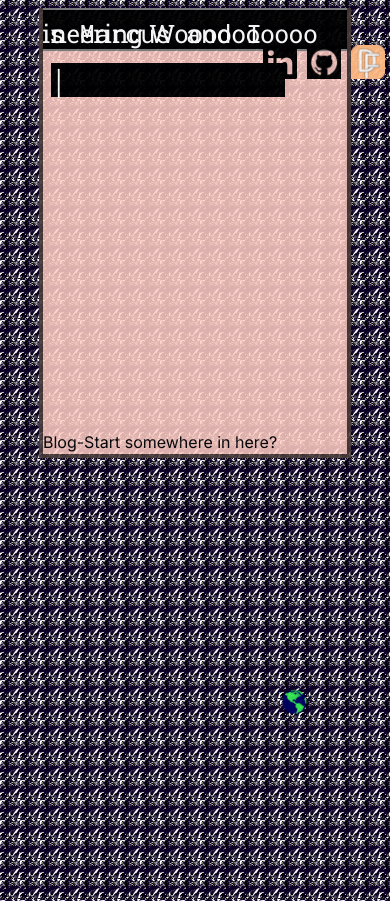
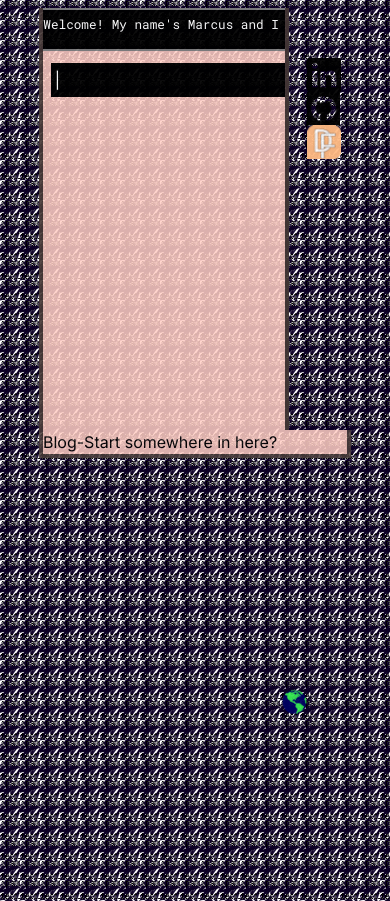
Before and after one commit to marcusandrist/marcusandrist.github.io, a Next.js app: page / in a window 390 px wide. Built offline with nearby package versions, Linux system fonts and the light colour scheme.

Commit message:
Prepped for Moonday

```diff
--- a/src/components/Header.tsx
+++ b/src/components/Header.tsx
@@ -5,7 +5,7 @@
 export const Header = () => {
 return (
   <div className=
-    {["absolute","z-10","mx-[10vw]","w-[80vw]","h-[50vh]","border-x-4",
+    {["absolute","z-10","mx-[10vw]","md:w-[80vw]","h-[50vh]","border-x-4",
     "bg-lighterpalecreme","bg-opacity-90","border-opacity-70","border-black",
     "flex-1","mt-[1vh]"].join(" ")}
   >
--- a/src/components/display/Bar.tsx
+++ b/src/components/display/Bar.tsx
@@ -1,25 +1,23 @@
 "use client"
 import useAnimationDelay from "../utils/useAnimationDelay";
-
-//const useAnimationDelay = ({id, styles, delay}: useAnimationDelayProps) => {
 
 export const ScrollingBar = () => {
 
   useAnimationDelay({id: "welcomeText",
-  styles: ["inline-block", "animate-dabar2"], delay: 700,});
+  styles: ["animate-dabar","md:inline-block"], delay: 4500,});
 
   return(
 
-  <div className={["relative","bg-black","border-white","border-y-2",
+  <div className={["relative","bg-black","border-white","border-y-2","select-none",
   "border-opacity-50","text-white","px-[1vw]","pt-[.5vh]","overflow-hidden",
-  "whitespace-nowrap","h-[5vh]","text-[3vh]","font-slab","w-full",
-  "select-none",].join(" ")}>
-    <p className={["inline-block","animate-dabar2","absolute","font-mono",
+  "whitespace-nowrap","h-[5vh]","md:text-[3vh]","font-slab","w-full",
+  "text-[1.5vh]"].join(" ")}>
+    <p className={["inline-block","animate-dabar","absolute","font-mono",
     ].join(" ")}>
-      Welcome! My name's Marcus and I
+      Welcome! My name's Marcus and I love software engineering Woooooooooo
     </p>
     <p className={["hidden","absolute"].join(" ")} id="welcomeText">
-      love software engineering Woooooooooo
+      Welcome! My name's Marcus and I love software engineering Woooooooooo
     </p>
   </div>
 
@@ -31,19 +29,14 @@
 
   <div>
     {/* Pointer/Typing Character */}
-    <div className={["bg-black","text-2xl","text-white","pt-[.5vh]",
+    <div className={["bg-black","text-md","text-white","pt-[.5vh]",
     "h-[4vh]","mt-[1.5vh]","w-[60vw]","ml-[2vw]","pl-[1vw]","select-none",
     ].join(" ")}>
       |
     </div>
 
-    {/* Typed Text */}{/*
-    <div className="font-slab">
-      <p>hiiiiii hello, font? hello. pleas.e</p>
-    </div>
-    <div className="inline-block font-mono">
-      hiiiiii hello, font? hello. pleas.e
-    </div>*/}
+    {/* Typed Text */}
+
   </div>
 
   );
--- a/src/components/display/Card.tsx
+++ b/src/components/display/Card.tsx
@@ -1,23 +1,23 @@
 export const Socials = ({className}: {className: string}) => {
 return (
 
-  <div className={["absolute","w-[16vw]","top-[5.5vh]","h-[3vw]",
+  <div className={["absolute","w-[16vw]","md:top-[5.5vh]","md:h-[3vw]",
   "left-[64vw]","flex","justify-center","space-between","items-center",
-  "mt-[.15vh]"].join(" ")}>
+  "mt-[.15vh]","flex-col","md:flex-row","top-[8vh]","h-[16vw]"].join(" ")}>
+
     <a href="https://www.linkedin.com/in/marcusandrist/" target="_blank">
     <div className={["bg-[url('/linkedin2.png')]","w-[4vh]","h-[4vh]",
-    "bg-contain","bg-no-repeat","mx-[1.33vw]"].join(" ")}
-    href="https://www.linkedin.com/in/marcusandrist/" />
+    "bg-contain","bg-no-repeat","mx-[1.33vw]","cursor-pointer"].join(" ")} />
     </a>
 
-    <a  href="https://github.com/marcusandrist" target="_blank">
+    <a  href="https://github.com/marcusandrist" target="_blank" className="cursor-pointer">
     <div className={["bg-[url('/github3.png')]","w-[4vh]","h-[4vh]",
-    "bg-contain","bg-no-repeat","mx-[1.33vw]"].join(" ")} />
+    "bg-contain","bg-no-repeat","mx-[1.33vw]","cursor-pointer"].join(" ")} />
     </a>
 
     <a href="https://dough-flow.com/" target="_blank">
     <div className={["bg-[url('/icon1.png')]","w-[4vh]","h-[4vh]",
-    "bg-contain","bg-no-repeat","mx-[1.33vw]"].join(" ")} />
+    "bg-contain","bg-no-repeat","mx-[1.33vw]","cursor-pointer"].join(" ")} />
     </a>
   </div>
 
--- a/src/components/utils/useAnimationDelay.tsx
+++ b/src/components/utils/useAnimationDelay.tsx
@@ -27,7 +27,7 @@
       // set delay for animation
       setTimeout(() => {
         // assume hidden is added via method stub
-        elementToDelay.classList.remove("hidden");
+        //elementToDelay.classList.remove("hidden");
         elementToDelay.classList.add(...styles);
       }, delay);
 
--- a/tailwind.config.ts
+++ b/tailwind.config.ts
@@ -35,57 +35,16 @@
         mono: ['var(--font-roboto-mono)'],
       },
       animation: {
-        blob: "blob 7s infinite",
-        blobber: "blobber 1s infinite",
         orbit: "orbit 14s infinite linear",
-        dabar: "dabar 15s infinite linear",
-        dabar2: "dabar2 11s infinite linear",
+        dabar: "dabarf 11s infinite linear",
       },
         keyframes: {
-          dabar2: {
+          dabarf: {
             "0%" : {transform: "translate(80vw, 0vh)"},
-            "10.5%" : {transform: "translate(35vw, 0vh)"},
-            "22%" : {transform: "translate(11vw, 0vh)"},
-            "29%" : {transform: "translate(-1vw, 0vh)"},
-            "39.5%" : {transform: "translate(-46vw, 0vh)"},
-            "50%" : {transform: "translate(-66vw, 0vh)"},
+            "10%" : {transform: "translate(20vw, 0vh)"},
+            "50%" : {transform: "translate(-1vw, 0vh)"},
+            "60%" : {transform: "translate(-66vw, 0vh)"},
             "100%" : {transform: "translate(-66vw, 0vh)"},
-          },
-          dabar: {
-            "0%" : {transform: "translate(90vw, 0vh)"},
-            "7%" : {transform: "translate(45vw, 0vh)"},
-            "48%" : {transform: "translate(0vw, 0vh)"},
-            "55%" : {transform: "translate(-35vw, 0vh)"},
-            "80%" : {transform: "translate(-60vw, 0vh)"},
-            "100%" : {transform: "translate(-80vw, 0vh)"},
-          },
-          blob: {
-            "0%": {
-              transform: "translate(0px, 0px) scale(1)",
-            },
-            "33%": {
-              transform: "translate(30px, -50px) scale(2)",
-            },
-            "66%": {
-              transform: "translate(-20px, 20px) scale(0.9)",
-            },
-            "100%": {
-              transform: "tranlate(0px, 0px) scale(1)",
-            },
-          },
-          blobber: {
-            "0%": {
-              transform: "translate(-100px, 200px) scale(1)",
-            },
-            "33%": {
-              transform: "translate(30px, -50px) scale(1.1)",
-            },
-            "66%": {
-              transform: "translate(-20px, 20px) scale(0.9)",
-            },
-            "100%": {
-              transform: "tranlate(0px, 0px) scale(1)",
-            },
           },
           orbit: {
             "0%": {transform: "translate(0vw, 0vh) scale(1) z-index(50)",},
```
Also changed, not shown: 1 other file (tests, documents, lock files or other folders).
